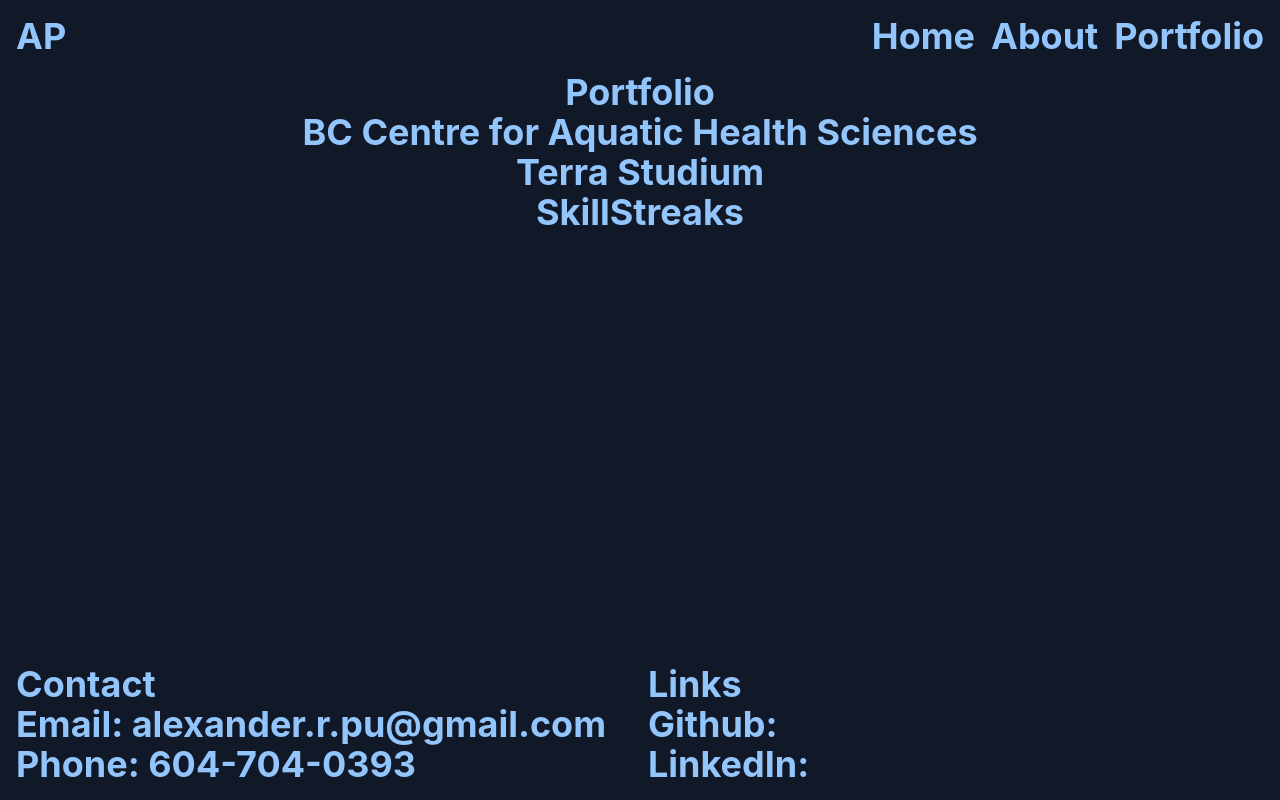
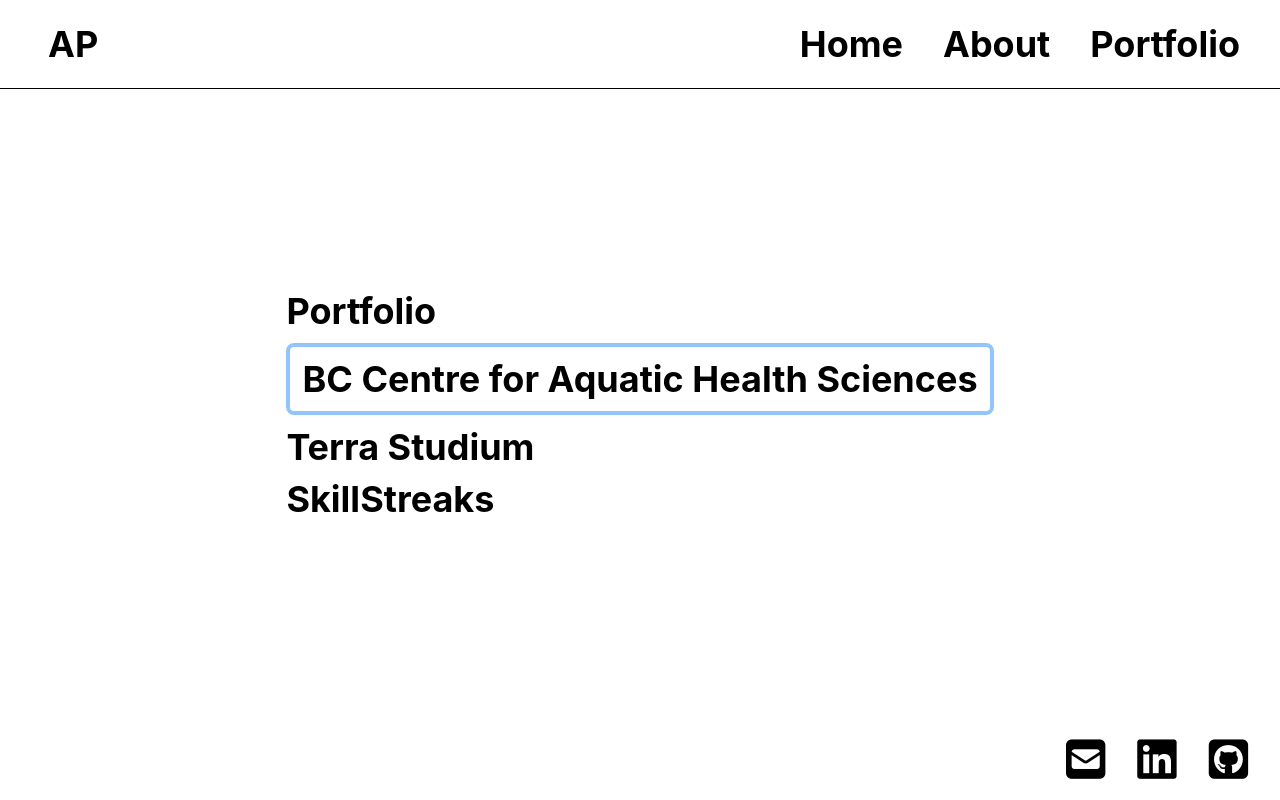
Before and after one commit to alexrpu/site, a React (Create React App) app: page /site/portfolio in a window 1280 px wide. Built offline with nearby package versions, Linux system fonts and the light colour scheme.

Commit message:
added css changes

```diff
--- a/public/index.html
+++ b/public/index.html
@@ -24,7 +24,7 @@
       work correctly both with client-side routing and a non-root public URL.
       Learn how to configure a non-root public URL by running `npm run build`.
     -->
-    <title>React App</title>
+    <title>Alexander Pu</title>
     <script type="text/javascript">
       // Single Page Apps for GitHub Pages
       // MIT License
@@ -47,6 +47,7 @@
         }
       }(window.location))
     </script>
+    <script src="https://kit.fontawesome.com/2d5df97769.js" crossorigin="anonymous"></script>
   </head>
   <body>
     <noscript>You need to enable JavaScript to run this app.</noscript>
--- a/src/Layout.js
+++ b/src/Layout.js
@@ -4,13 +4,13 @@
 export class Layout extends Component {
   render() {
     return (
-      <div class="flex flex-col bg-gray-900 text-blue-300 h-screen text-4xl font-bold">
-        <nav class="flow-root p-2">
+      <div class="flex flex-col h-screen text-4xl font-bold">
+        <nav class="flow-root p-4 px-10 border-b border-black">
           <div class="float-left p-2">
             <h1>AP</h1>
           </div>
-          <div class="float-right p-2">
-            <ul class="flex space-x-4">
+          <div class="float-right py-2">
+            <ul class="flex space-x-10">
                 <li class="hover:text-blue-400">
                 <Link to="/">Home</Link>
                 </li>
@@ -24,22 +24,14 @@
           </div>
         </nav>
 
-        <body class="flex-1 text-center">
+        <body class="flex flex-1 items-center justify-center">
           <Outlet />
         </body>
 
-        <footer class="flex p-2">
-          <div class="flex-1 p-2">
-          <h2>Contact</h2>
-          <p>Email: alexander.r.pu@gmail.com</p>
-          <p>Phone: 604-704-0393</p>
-          </div>
-
-          <div class="flex-1 p-2">
-          <h2>Links</h2>
-          <p>Github: </p>
-          <p>LinkedIn: </p>
-          </div>
+        <footer class="flex py-5 px-8 justify-end space-x-8">
+          <a href="mailto:alexander.r.pu@gmail.com"><i class="fa-solid fa-square-envelope fa-lg"></i></a>
+          <a href='https://www.linkedin.com/in/alexanderpu'><i class="fa-brands fa-linkedin fa-lg"></i></a>
+          <a href='https://github.com/alexrpu'><i class="fa-brands fa-square-github fa-lg"></i></a>
         </footer>
       </div>
     )
--- a/src/Portfolio.js
+++ b/src/Portfolio.js
@@ -3,11 +3,11 @@
 export class Portfolio extends Component {
   render() {
     return (
-    <>
+    <div class="flex-col space-y-3">
       <div>
         <h1>Portfolio</h1>
       </div>
-      <div>
+      <div class="border-4 border-blue-300 rounded-lg p-3">
         <h2>BC Centre for Aquatic Health Sciences</h2>
       </div>
       <div>
@@ -16,7 +16,7 @@
       <div>
         <h2>SkillStreaks</h2>
       </div>
-    </>
+    </div>
     )
   }
 }
```
